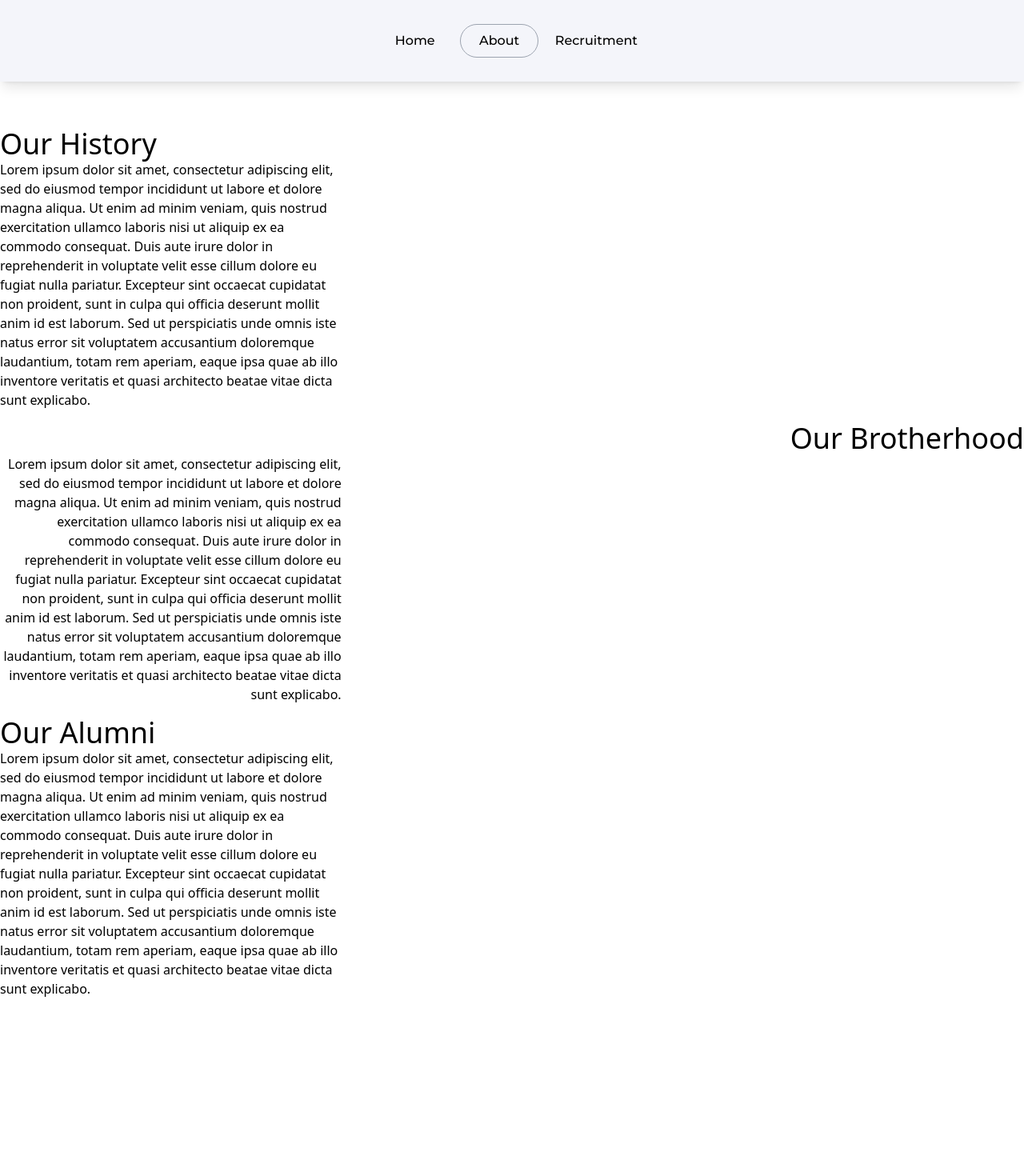
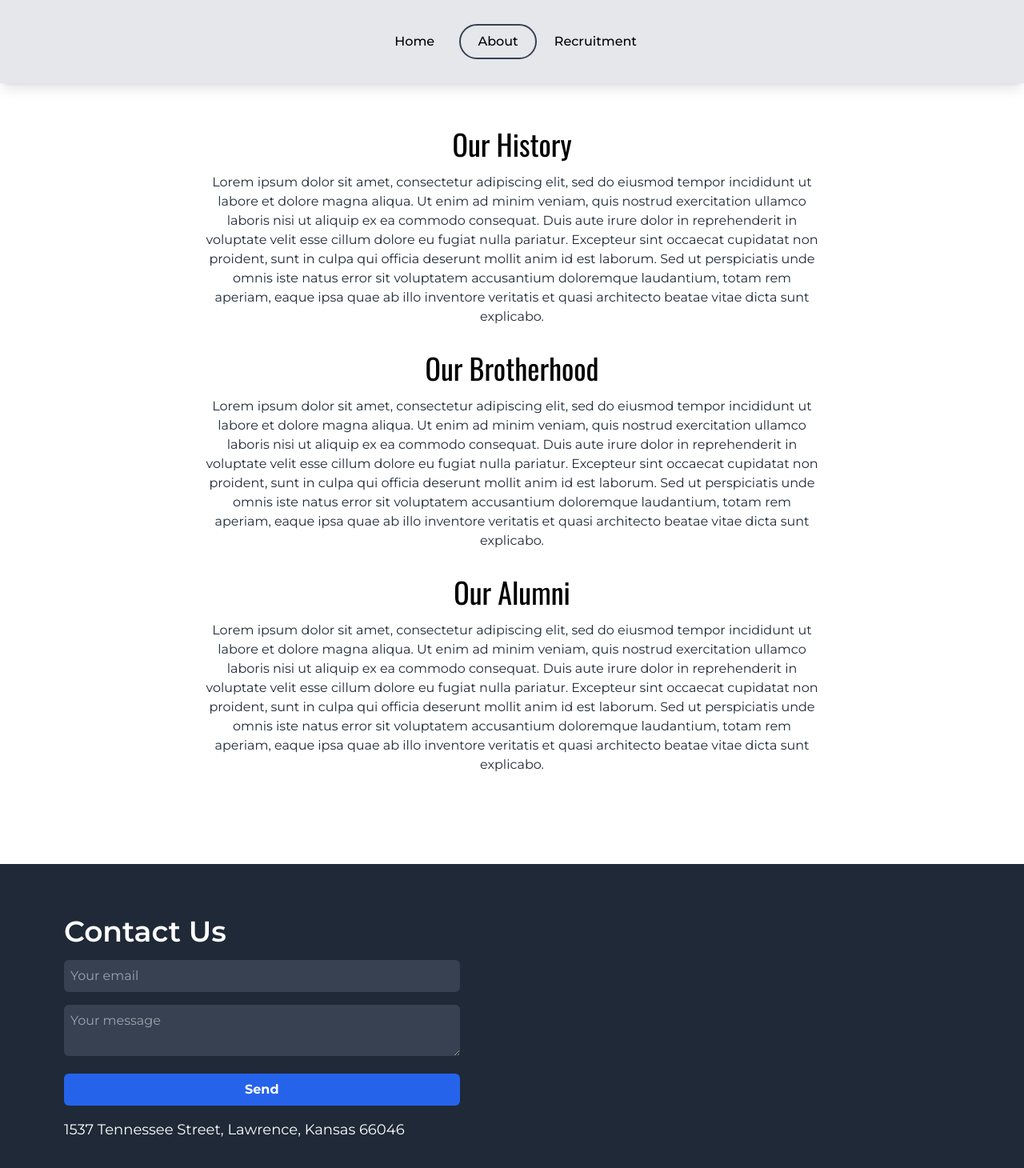
Before and after one commit to CalebHite/ato-website, a Next.js app: page /about in a window 1280 px wide. Shown: the top 1460 px of the page at 80% size. Before the commit the page ends 1264 px from the top, so only its background shows below. Built offline with nearby package versions, Linux system fonts and the light colour scheme.

Commit message:
change styling

```diff
--- a/src/app/about/page.js
+++ b/src/app/about/page.js
@@ -1,6 +1,6 @@
 import Navbar from "../components/navbar";
 import { Crimson_Text, Montserrat, Oswald } from 'next/font/google';
-
+import Footer from "../components/footer";
 
 const crimsonText = Crimson_Text({ subsets: ['latin'], weight: ['400', '600', '700'] });
 const montserrat = Montserrat({ subsets: ['latin'], weight: ['100', '200', '300', '400', '500', '600', '700', '800', '900'] });
@@ -8,25 +8,29 @@ const oswald = Oswald({ subsets: ['latin'], weight: ['200', '300', '400', '500',
 
 export default function About() {
     return (
-        <div>
+        <div className="min-h-screen">
             <Navbar />
-            <div className="flex flex-col mt-40">
-                <div className="mb-4">
-                    <h1 className="text-4xl">Our History</h1>
-                    <p className="w-1/3">
-                    Lorem ipsum dolor sit amet, consectetur adipiscing elit, sed do eiusmod tempor incididunt ut labore et dolore magna aliqua. Ut enim ad minim veniam, quis nostrud exercitation ullamco laboris nisi ut aliquip ex ea commodo consequat. Duis aute irure dolor in reprehenderit in voluptate velit esse cillum dolore eu fugiat nulla pariatur. Excepteur sint occaecat cupidatat non proident, sunt in culpa qui officia deserunt mollit anim id est laborum. Sed ut perspiciatis unde omnis iste natus error sit voluptatem accusantium doloremque laudantium, totam rem aperiam, eaque ipsa quae ab illo inventore veritatis et quasi architecto beatae vitae dicta sunt explicabo.
+            <div className="flex flex-col items-center justify-center mt-40 px-8 pb-20">
+                <div className="mb-8 w-full max-w-3xl text-center">
+                    <h1 className={`text-4xl text-center mb-4 ${oswald.className}`}>Our History</h1>
+                    <p className={`text-md text-gray-800 ${montserrat.className}`}>
+                        Lorem ipsum dolor sit amet, consectetur adipiscing elit, sed do eiusmod tempor incididunt ut labore et dolore magna aliqua. Ut enim ad minim veniam, quis nostrud exercitation ullamco laboris nisi ut aliquip ex ea commodo consequat. Duis aute irure dolor in reprehenderit in voluptate velit esse cillum dolore eu fugiat nulla pariatur. Excepteur sint occaecat cupidatat non proident, sunt in culpa qui officia deserunt mollit anim id est laborum. Sed ut perspiciatis unde omnis iste natus error sit voluptatem accusantium doloremque laudantium, totam rem aperiam, eaque ipsa quae ab illo inventore veritatis et quasi architecto beatae vitae dicta sunt explicabo.
                     </p>
                 </div>
-                <div className="text-right mb-4">
-                    <h1 className="text-4xl">Our Brotherhood</h1>
-                    <p className="w-1/3">Lorem ipsum dolor sit amet, consectetur adipiscing elit, sed do eiusmod tempor incididunt ut labore et dolore magna aliqua. Ut enim ad minim veniam, quis nostrud exercitation ullamco laboris nisi ut aliquip ex ea commodo consequat. Duis aute irure dolor in reprehenderit in voluptate velit esse cillum dolore eu fugiat nulla pariatur. Excepteur sint occaecat cupidatat non proident, sunt in culpa qui officia deserunt mollit anim id est laborum. Sed ut perspiciatis unde omnis iste natus error sit voluptatem accusantium doloremque laudantium, totam rem aperiam, eaque ipsa quae ab illo inventore veritatis et quasi architecto beatae vitae dicta sunt explicabo.                    </p>
+                <div className="mb-8 w-full max-w-3xl text-center">
+                    <h1 className={`text-4xl text-center mb-4 ${oswald.className}`}>Our Brotherhood</h1>
+                    <p className={`text-md text-gray-800 ${montserrat.className}`}>
+                        Lorem ipsum dolor sit amet, consectetur adipiscing elit, sed do eiusmod tempor incididunt ut labore et dolore magna aliqua. Ut enim ad minim veniam, quis nostrud exercitation ullamco laboris nisi ut aliquip ex ea commodo consequat. Duis aute irure dolor in reprehenderit in voluptate velit esse cillum dolore eu fugiat nulla pariatur. Excepteur sint occaecat cupidatat non proident, sunt in culpa qui officia deserunt mollit anim id est laborum. Sed ut perspiciatis unde omnis iste natus error sit voluptatem accusantium doloremque laudantium, totam rem aperiam, eaque ipsa quae ab illo inventore veritatis et quasi architecto beatae vitae dicta sunt explicabo.
+                    </p>
                 </div>
-                <div className="mb-4">
-                    <h1 className="text-4xl">Our Alumni</h1>
-                    <p className="w-1/3">Lorem ipsum dolor sit amet, consectetur adipiscing elit, sed do eiusmod tempor incididunt ut labore et dolore magna aliqua. Ut enim ad minim veniam, quis nostrud exercitation ullamco laboris nisi ut aliquip ex ea commodo consequat. Duis aute irure dolor in reprehenderit in voluptate velit esse cillum dolore eu fugiat nulla pariatur. Excepteur sint occaecat cupidatat non proident, sunt in culpa qui officia deserunt mollit anim id est laborum. Sed ut perspiciatis unde omnis iste natus error sit voluptatem accusantium doloremque laudantium, totam rem aperiam, eaque ipsa quae ab illo inventore veritatis et quasi architecto beatae vitae dicta sunt explicabo.
+                <div className="mb-8 w-full max-w-3xl text-center">
+                    <h1 className={`text-4xl text-center mb-4 ${oswald.className}`}>Our Alumni</h1>
+                    <p className={`text-md text-gray-800 ${montserrat.className}`}>
+                        Lorem ipsum dolor sit amet, consectetur adipiscing elit, sed do eiusmod tempor incididunt ut labore et dolore magna aliqua. Ut enim ad minim veniam, quis nostrud exercitation ullamco laboris nisi ut aliquip ex ea commodo consequat. Duis aute irure dolor in reprehenderit in voluptate velit esse cillum dolore eu fugiat nulla pariatur. Excepteur sint occaecat cupidatat non proident, sunt in culpa qui officia deserunt mollit anim id est laborum. Sed ut perspiciatis unde omnis iste natus error sit voluptatem accusantium doloremque laudantium, totam rem aperiam, eaque ipsa quae ab illo inventore veritatis et quasi architecto beatae vitae dicta sunt explicabo.
                     </p>
                 </div>
             </div>
+            <Footer />
         </div>
     )
 }
--- /dev/null
+++ b/src/app/components/footer.js
@@ -0,0 +1,58 @@
+"use client";
+
+import React from 'react';
+import { Montserrat } from 'next/font/google';
+import emailjs from 'emailjs-com';
+
+const montserrat = Montserrat({ subsets: ['latin'], weight: ['100', '200', '300', '400', '500', '600', '700', '800', '900'] });
+
+const Footer = () => {
+    const sendEmail = (e) => {
+        e.preventDefault();
+
+        emailjs.sendForm('YOUR_SERVICE_ID', 'YOUR_TEMPLATE_ID', e.target, 'YOUR_USER_ID')
+            .then((result) => {
+                console.log(result.text);
+                alert('Email sent successfully!');
+            }, (error) => {
+                console.log(error.text);
+                alert('Failed to send email. Please try again later.');
+            });
+    };
+
+    return (
+        <footer className="site-footer w-full bg-gray-800 text-white py-16 pb-20">
+            <div className="footer-content max-w-6xl mx-auto px-4">
+                <div className="footer-section flex flex-col md:flex-row justify-between items-start">
+                    <div className="contact-section mb-4 md:mb-0">
+                        <h4 className={`text-4xl font-semibold mb-4 ${montserrat.className}`}>Contact Us</h4>
+                        <form className="email-form space-y-4" onSubmit={sendEmail}>
+                            <input
+                                type="email"
+                                name="user_email"
+                                placeholder="Your email"
+                                required
+                                className={`w-full p-2 bg-gray-700 text-white rounded-md focus:outline-none focus:ring-2 focus:ring-blue-500 ${montserrat.className}`}
+                            />
+                            <textarea
+                                name="message"
+                                placeholder="Your message"
+                                required
+                                className={`w-full p-2 bg-gray-700 text-white rounded-md focus:outline-none focus:ring-2 focus:ring-blue-500 ${montserrat.className}`}
+                            ></textarea>
+                            <button
+                                type="submit"
+                                className={`w-full bg-blue-600 hover:bg-blue-700 text-white font-bold py-2 px-4 rounded-md ${montserrat.className}`}
+                            >
+                                Send
+                            </button>
+                        </form>
+                    </div>
+                </div>
+                <p className={`mt-4 text-lg ${montserrat.className}`}>1537 Tennessee Street, Lawrence, Kansas 66046</p>
+            </div>
+        </footer>
+    );
+};
+
+export default Footer;
--- a/src/app/components/navbar.js
+++ b/src/app/components/navbar.js
@@ -31,15 +31,15 @@ const Navbar = () => {
   }, [window.location.pathname]);
 
   return (
-    <nav className="w-full backdrop-blur-sm shadow-lg z-50 fixed top-0 border-b border-none p-6"  style={{ background: "#F4F5FA" }}>
+    <nav className="w-full backdrop-blur-sm shadow-lg z-50 fixed top-0 border-b border-none p-6 bg-gray-200">
       <div className="max-w-96 mx-auto px-4">
         <div className="relative flex space-x-2 overflow-hidden rounded-full p-1.5">
           {tabs.map((tab) => (
             <button
               key={tab.id}
               onClick={() => handleTabClick(tab.id, tab.sectionId)}
-              className={`cursor-pointer hover:text-orange-300 border relative z-10 flex w-full items-center justify-center px-3 py-2 text-md font-medium transition-colors duration-300 rounded-full ${montserrat.className}
-                ${activeTab === tab.id ? 'border-gray-400' : 'border-transparent'}`}
+              className={`cursor-pointer hover:text-orange-300 font-bold border border-2 relative z-10 flex w-full items-center justify-center px-3 py-2 text-md font-medium transition-colors duration-300 rounded-full ${montserrat.className}
+                ${activeTab === tab.id ? 'border-gray-700' : 'border-transparent'}`}
             >
               {tab.label}
             </button>
--- a/src/app/page.js
+++ b/src/app/page.js
@@ -1,6 +1,7 @@
 import Image from "next/image";
 import Navbar from "./components/navbar";
 import { Crimson_Text, Montserrat, Oswald } from 'next/font/google';
+import Footer from "./components/footer";
 
 const crimsonText = Crimson_Text({ subsets: ['latin'], weight: ['400', '600', '700'] });
 const montserrat = Montserrat({ subsets: ['latin'], weight: ['100', '200', '300', '400', '500', '600', '700', '800', '900'] });
@@ -58,6 +59,7 @@ export default function Home() {
         <br />
         <img src="/images/signature.png" alt="Robert Boersma" className="mt-8 w-80 h-full" />
       </div>
+      <Footer />
     </div>
   );
 }
```
Also changed, not shown: package.json (+6 -5 lines), src/app/recruitment/page.js (+23 -3 lines), 1 other file (tests, documents, lock files or other folders).
